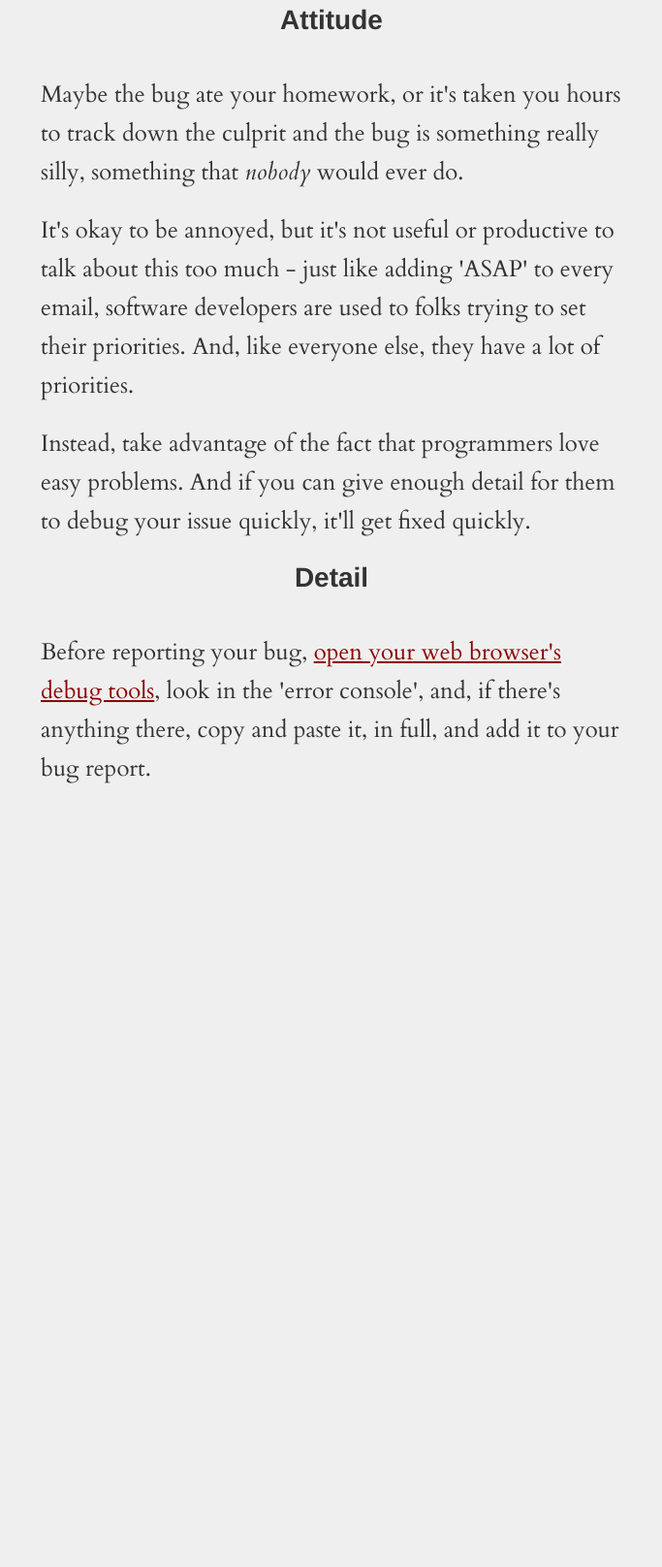
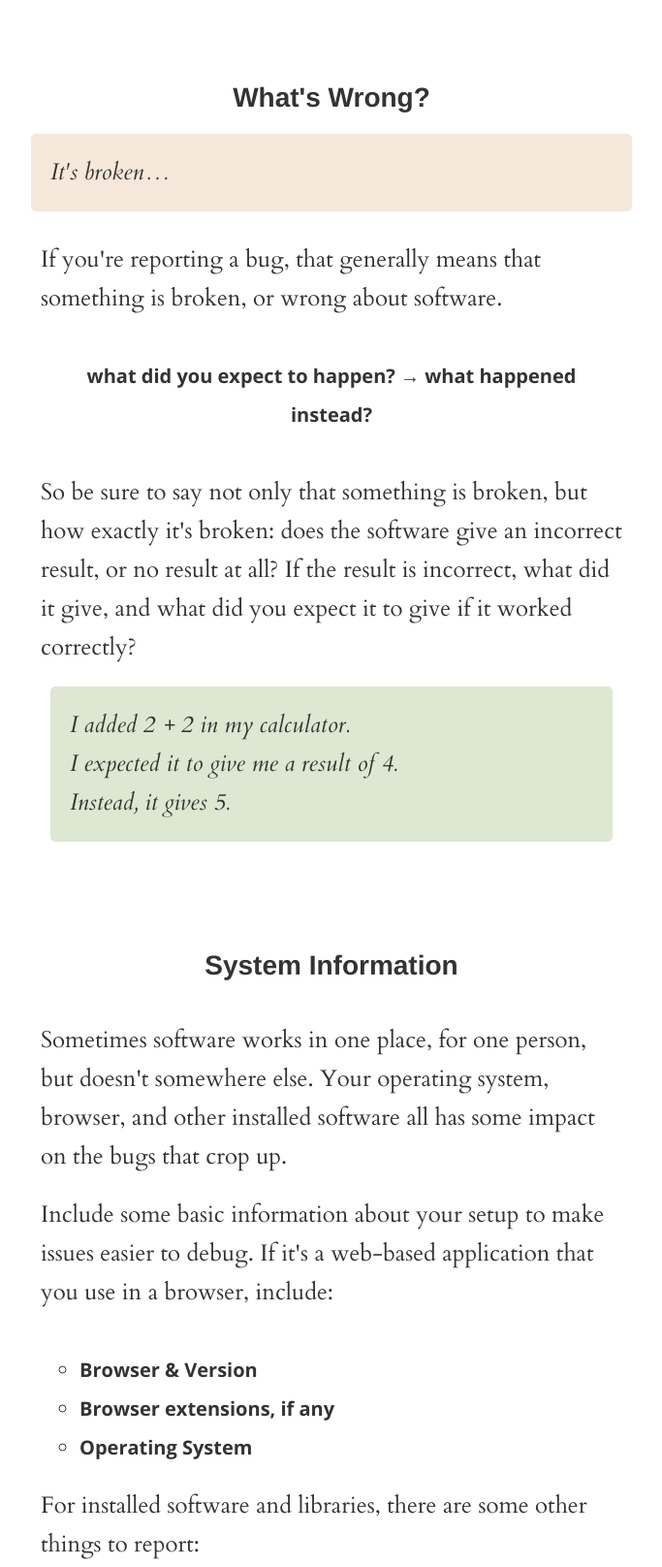
Before and after one commit to swingley/report-a-bug, a plain HTML site: page index.html in a window 1280 px wide. Shown: the part 547-2163 px from the top of the page at 97% size, without its empty margins (298-981 px from the left). Before the commit the page ends 1380 px from the top, so only its background shows below. Drawn offline with nearby package versions, Linux system fonts and the light colour scheme.

Commit message:
Sections

```diff
--- a/css/site.css
+++ b/css/site.css
@@ -1,5 +1,5 @@
 body {
-    background:#efefef;
+    background:#fff;
 }
 
 h1 {
@@ -14,3 +14,31 @@ p {
 a {
     color:darkred;
 }
+
+blockquote {
+    background:#f5e7da;
+    font:italic 24px/40px 'Cardo';
+    border-radius:5px;
+}
+
+.guide {
+    font:normal 20px/40px 'Open Sans';
+    border-radius:5px;
+}
+
+.green {
+    background:#dce8d1;
+}
+
+ul {
+    padding: 20px 40px;
+    list-style-type:circle
+}
+
+ul li {
+    font:normal 20px/40px 'Open Sans';
+}
+
+h2 {
+    margin-top:80px;
+}
--- a/index.html
+++ b/index.html
@@ -31,7 +31,63 @@
                     Here are a few hints.
                 </p>
             </div>
-            <h2 class='center'>Attitude</h2>
+            <h2 class='center'>What's Wrong?</h2>
+            <blockquote class='pad2'>It's broken&hellip;</blockquote>
+            <div class='pad2'>
+                <p>
+                    If you're reporting a bug, that generally means that something
+                    is broken, or wrong about software.
+                </p>
+                <p class='guide pad2 center'>
+                    what did you expect to happen? &rarr; what happened instead?
+                </p>
+                <p>
+                    So be sure to say not only that something is broken, but
+                    how exactly it's broken: does the software give an incorrect
+                    result, or no result at all? If the result is incorrect,
+                    what did it give, and what did you expect it to give if it
+                    worked correctly?
+                </p>
+                <blockquote class='pad2 green'>
+                    I added 2 + 2 in my calculator.<br />
+                    I expected it to give me a result of 4.<br />
+                    Instead, it gives 5.
+                </blockquote>
+            </div>
+
+            <h2 class='center'>System Information</h2>
+            <div class='pad2'>
+                <p>
+                    Sometimes software works in one place, for one person,
+                    but doesn't somewhere else. Your operating system,
+                    browser, and other installed software all has some
+                    impact on the bugs that crop up.
+                </p>
+                <p>
+                    Include some basic information about your setup to make
+                    issues easier to debug. If it's a web-based application
+                    that you use in a browser, include:
+                </p>
+                <ul>
+                    <li>Browser &amp; Version
+                    <li>Browser extensions, if any
+                    <li>Operating System
+                </ul>
+                <p>
+                    For installed software and libraries, there are some other
+                    things to report:
+                </p>
+                <ul>
+                    <li>Operating System
+                    <li>How you installed the software: as a download, from
+                    a package manager, or from source
+                    <li>Interpreter version, if it's software in a scripting language -
+                    are you using Python 2 or 3, or node.js v0.4.0 or v0.6.0?
+                </ul>
+            </div>
+
+            <h2 class='center'>Be Nice</h2>
+            <blockquote class='pad2'>This is broken - I spent hours debugging it!</blockquote>
             <div class='pad2'>
                 <p>
                     Maybe the bug ate your homework, or it's taken you hours
@@ -39,24 +95,8 @@
                     really silly, something that <em>nobody</em> would ever do.
                 </p>
                 <p>
-                    It's okay to be annoyed, but it's not useful or productive
-                    to talk about this too much - just like adding 'ASAP' to
-                    every email, software developers are used to folks trying
-                    to set their priorities. And, like everyone else, they have
-                    a lot of priorities.
-                </p>
-                <p>
-                    Instead, take advantage of the fact that programmers love
-                    easy problems. And if you can give enough detail
-                    for them to debug your issue quickly, it'll get fixed quickly.
-                </p>
-            </div>
-            <h2 class='center'>Detail</h2>
-            <div class='pad2'>
-                <p>
-                    Before reporting your bug, <a href='http://debugbrowser.com/'>open your web browser's debug tools</a>,
-                    look in the 'error console', and, if there's anything there,
-                    copy and paste it, in full, and add it to your bug report.
+                    It's okay to be personally annoyed, but be polite on the internet:
+                    nobody deserves abuse.
                 </p>
             </div>
         </div>
```
Also changed, not shown: 1 other file.
